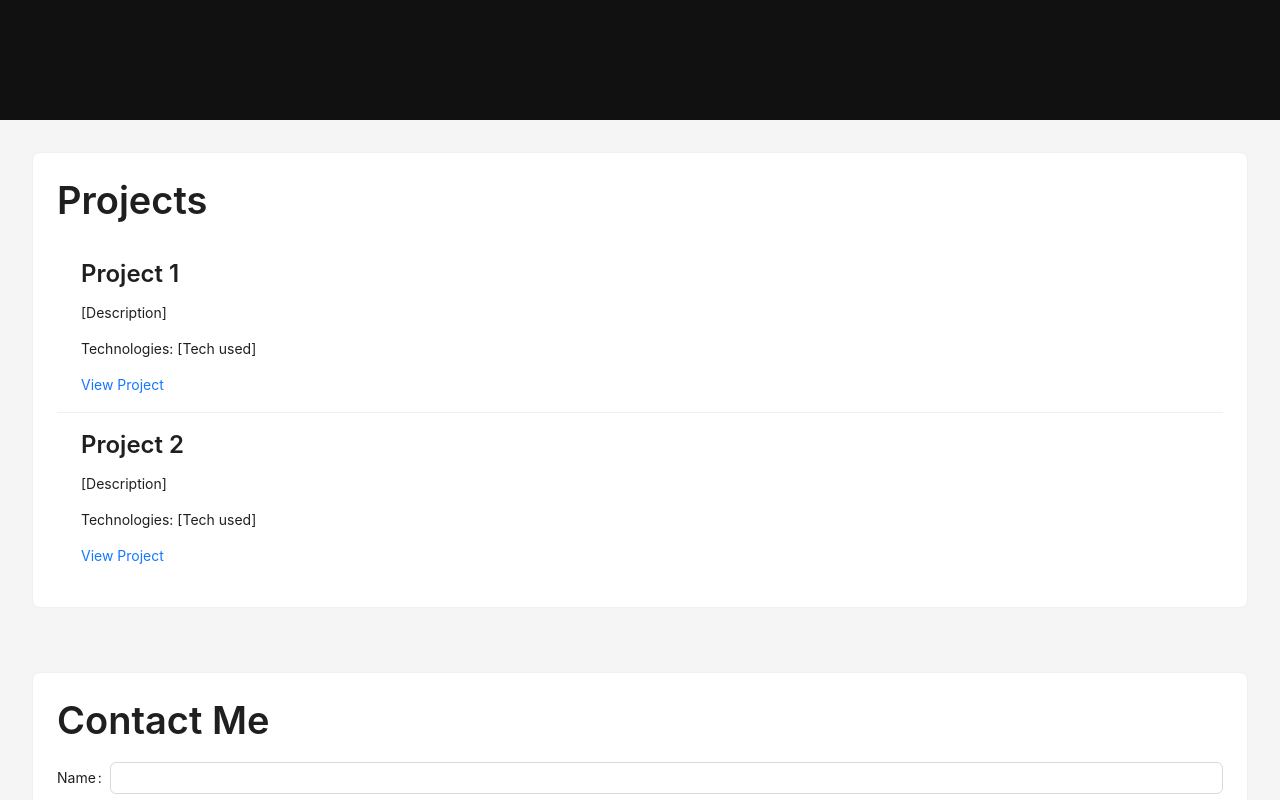
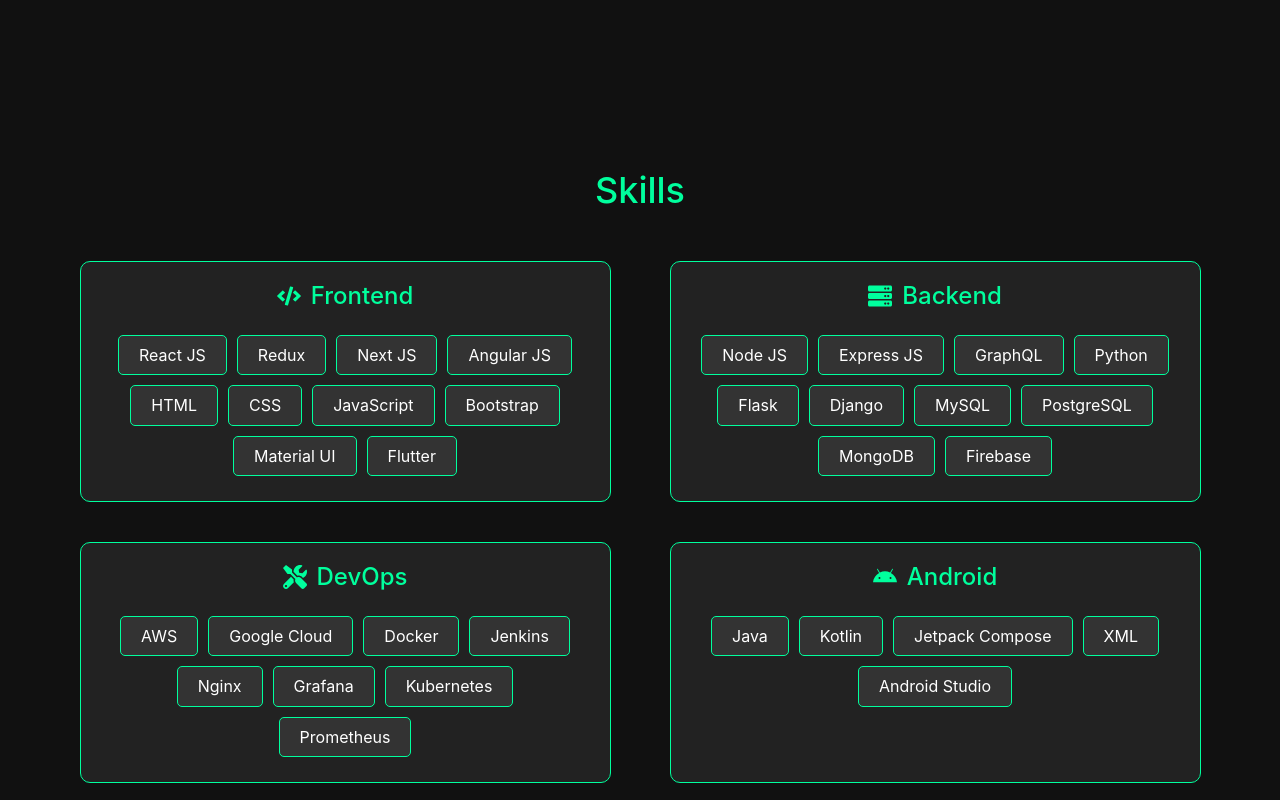
Before and after one commit to hirushan2001/portfolio, a React (Vite) app: page / in a window 1280 px wide. Shown: the part 1480-2280 px from the top of the page. Built offline with nearby package versions, Linux system fonts and the light colour scheme.

Commit message:
FM | add skill section

```diff
--- a/package.json
+++ b/package.json
@@ -15,6 +15,7 @@
     "antd": "^5.19.3",
     "react": "^18.3.1",
     "react-dom": "^18.3.1",
+    "react-icons": "^5.2.1",
     "react-router-dom": "^6.25.1",
     "react-scroll": "^1.9.0",
     "three": "^0.166.1"
--- a/src/App.jsx
+++ b/src/App.jsx
@@ -6,6 +6,7 @@
 import Projects from './pages/Projects';
 import Contact from './pages/Contact';
 import Footer from './components/Footer';
+import Skills from './pages/Skills';
 import './Layout.css';
 
 const { Content } = Layout;
@@ -17,6 +18,7 @@
       <Content className="content">
         <Home />
         <About />
+        <Skills />
         <Projects />
         <Contact />
       </Content>
--- /dev/null
+++ b/src/pages/Skills.css
@@ -0,0 +1,78 @@
+.skills-container {
+    background-color: #111;
+    color: #fff;
+    padding: 50px;
+    display: flex;
+    flex-direction: column;
+    align-items: center;
+  }
+
+  .skills-header {
+    font-size: 36px;
+    color: #00ff9d;
+    margin-bottom: 40px;
+    text-align: center;
+  }
+
+  .skills-row {
+    display: flex;
+    justify-content: space-around;
+    width: 100%;
+    max-width: 1200px;
+    margin-bottom: 20px;
+  }
+
+  .skills-section {
+    background-color: #222;
+    border: 1px solid #00ff9d;
+    border-radius: 10px;
+    padding: 20px;
+    margin: 10px;
+    flex: 1;
+    max-width: 45%;
+    box-sizing: border-box;
+  }
+
+  .skills-section h2 {
+    font-size: 24px;
+    margin-bottom: 20px;
+    color: #00ff9d;
+    display: flex;
+    align-items: center;
+    justify-content: center;
+  }
+
+  .skills-icon {
+    margin-right: 10px;
+  }
+
+  .skills-list {
+    display: flex;
+    flex-wrap: wrap;
+    justify-content: center;
+  }
+
+  .skill-item {
+    background-color: #333;
+    border: 1px solid #00ff9d;
+    border-radius: 5px;
+    padding: 10px 20px;
+    margin: 5px;
+    font-size: 16px;
+    transition: background-color 0.3s ease;
+  }
+
+  .skill-item:hover {
+    background-color: #00ff9d;
+    color: #111;
+  }
+
+  @media (max-width: 768px) {
+    .skills-row {
+      flex-direction: column;
+      align-items: center;
+    }
+    .skills-section {
+      max-width: 100%;
+    }
+  }
--- /dev/null
+++ b/src/pages/Skills.jsx
@@ -0,0 +1,56 @@
+import React from 'react';
+import { FaCode, FaServer, FaTools, FaAndroid } from 'react-icons/fa'; // Import icons
+import './Skills.css';
+
+const skillsData = {
+  frontend: ['React JS', 'Redux', 'Next JS', 'Angular JS', 'HTML', 'CSS', 'JavaScript', 'Bootstrap', 'Material UI', 'Flutter'],
+  backend: ['Node JS', 'Express JS', 'GraphQL', 'Python', 'Flask', 'Django', 'MySQL', 'PostgreSQL', 'MongoDB', 'Firebase'],
+  devOps: ['AWS', 'Google Cloud', 'Docker', 'Jenkins', 'Nginx', 'Grafana', 'Kubernetes', 'Prometheus'],
+  android: ['Java', 'Kotlin', 'Jetpack Compose', 'XML', 'Android Studio']
+};
+
+const Skills = () => {
+  return (
+    <div className="skills-container">
+      <h1 className="skills-header">Skills</h1>
+      <div className="skills-row">
+        <div className="skills-section">
+          <h2><FaCode className="skills-icon" /> Frontend</h2>
+          <div className="skills-list">
+            {skillsData.frontend.map((skill, index) => (
+              <div key={index} className="skill-item">{skill}</div>
+            ))}
+          </div>
+        </div>
+        <div className="skills-section">
+          <h2><FaServer className="skills-icon" /> Backend</h2>
+          <div className="skills-list">
+            {skillsData.backend.map((skill, index) => (
+              <div key={index} className="skill-item">{skill}</div>
+            ))}
+          </div>
+        </div>
+      </div>
+      <div className="skills-row">
+        <div className="skills-section">
+          <h2><FaTools className="skills-icon" /> DevOps</h2>
+          <div className="skills-list">
+            {skillsData.devOps.map((skill, index) => (
+              <div key={index} className="skill-item">{skill}</div>
+            ))}
+          </div>
+        </div>
+        <div className="skills-section">
+          <h2><FaAndroid className="skills-icon" /> Android</h2>
+          <div className="skills-list">
+            {skillsData.android.map((skill, index) => (
+              <div key={index} className="skill-item">{skill}</div>
+            ))}
+          </div>
+        </div>
+      </div>
+    </div>
+  );
+};
+
+export default Skills;
```
Also changed, not shown: 1 other file (tests, documents, lock files or other folders).
